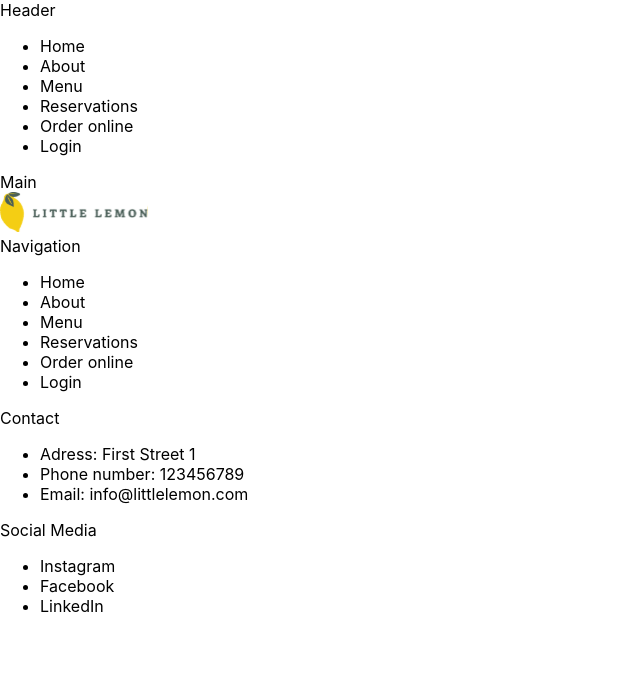
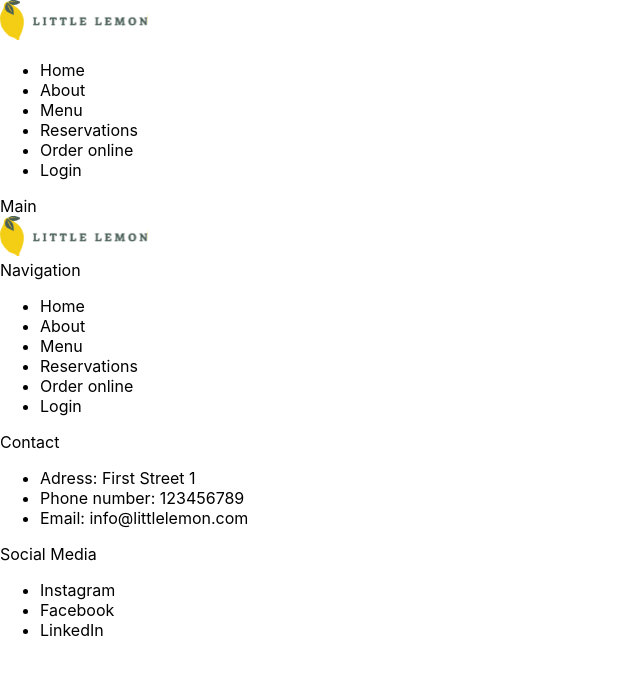
Before and after one commit to Yoschi95/little-lemon, a React (Create React App) app: page / in a window 1280 px wide. Shown: the top 674 px of the page, without its empty margins (0-640 px from the left). Built offline with nearby package versions, Linux system fonts and the light colour scheme.

Commit message:
add the logo to the header

```diff
--- a/src/Header.js
+++ b/src/Header.js
@@ -1,7 +1,8 @@
+
 function Header() {
     return (
         <header>
-            Header
+            <img src="./img/Logo.svg" alt="Logo of the Little Lemon restaurant"/>
         </header>
     )
 }
```
